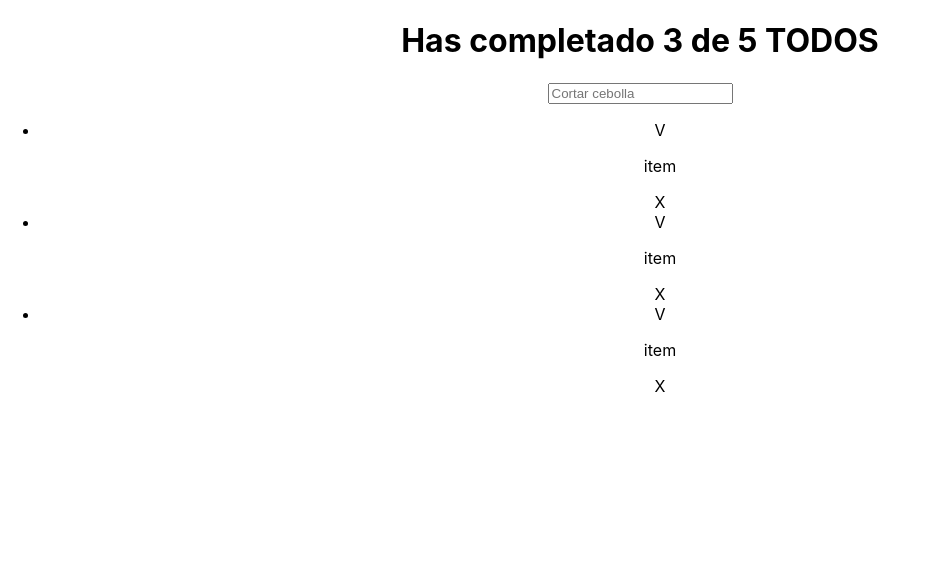
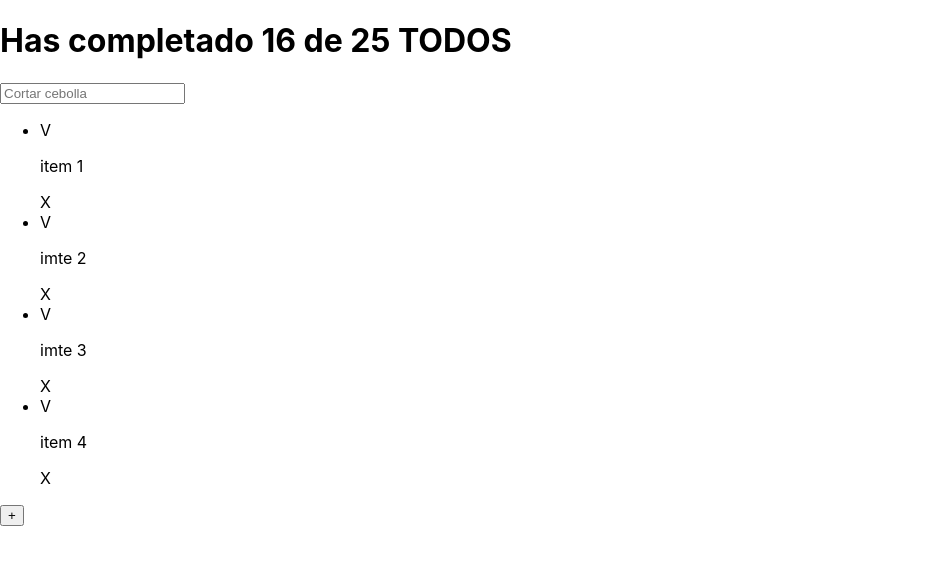
Before and after one commit to jlcallalle/react18, a React (Create React App) app: page / in a window 1280 px wide. Shown: the top 564 px of the page, without its empty margins (0-941 px from the left). Built offline with nearby package versions, Linux system fonts and the light colour scheme.

Commit message:
agrega props en componentes

```diff
--- a/src/App.js
+++ b/src/App.js
@@ -4,49 +4,36 @@ import { TodoSearch } from './TodoSearch';
 import { TodoList } from './TodoList';
 import './App.css';
 import { TodoItem } from './TodoItem';
+import { CreateTodoButton } from './CreateTodoButton';
+import React from 'react';
+
+const defaultTodos = [
+  { text: 'item 1', completed: true },
+  { text: 'imte 2', completed: false },
+  { text: 'imte 3', completed: false },
+  { text: 'item 4', completed: false },
+];
 
 function App() {
   return (
-    <div className="App">
+    <React.Fragment>
+       {/* <div className="App"> */}
+      <TodoCounter completed={16} total={25} />
 
-      <TodoCounter />
       <TodoSearch />
-
       <TodoList>
-        <TodoItem />
-        <TodoItem />
-        <TodoItem />
+        {defaultTodos.map(todo => (
+          <TodoItem
+            key={todo.text} // Se usa `key` para ayudar a React a identificar cada elemento
+            text={todo.text}
+            completed={todo.completed}
+          />
+        ))}
       </TodoList>
 
-      {/* <CreateTodoButton /> */}
-
-      {/* <header className="App-header">
-        <img src={logo} className="App-logo" alt="logo" />
-        <p>
-          Estructura React 18
-        </p>
-        <a
-          className="App-link"
-          href="https://platzi.com/reactjs"
-          target="_blank"
-          rel="noopener noreferrer"
-        >
-          Proyect base
-        </a>
-      </header> */}
-    </div>
+      <CreateTodoButton />
+    </React.Fragment>
   );
 }
 
-
-/* function TodoItem() {
-  return (
-    <li>
-      <span>V</span>
-      <p>Llorar con la Llorona</p>
-      <span>X</span>
-    </li>
-  );
-} */
-
 export default App;
--- /dev/null
+++ b/src/CreateTodoButton.js
@@ -0,0 +1,8 @@
+
+function CreateTodoButton() {
+  return (
+    <button>+</button>
+  );
+}
+
+export { CreateTodoButton };
--- a/src/TodoCounter.js
+++ b/src/TodoCounter.js
@@ -1,8 +1,8 @@
 
-function TodoCounter() {
+function TodoCounter({ total, completed }) {
     return (
       <h1>
-        Has completado 3 de 5 TODOS
+        Has completado {completed} de {total} TODOS
       </h1>
     );
   }
--- a/src/TodoItem.js
+++ b/src/TodoItem.js
@@ -1,9 +1,9 @@
 
-function TodoItem() {
+function TodoItem(props) {
   return (
     <li>
       <span>V</span>
-      <p>item</p>
+      <p>{props.text}</p>
       <span>X</span>
     </li>
   );
--- a/src/TodoList.js
+++ b/src/TodoList.js
@@ -1,8 +1,8 @@
 
-function TodoList(props) {
+function TodoList({children}) {
   return (
     <ul>
-      {props.children}
+      {children}
     </ul>
   );
 }
```
